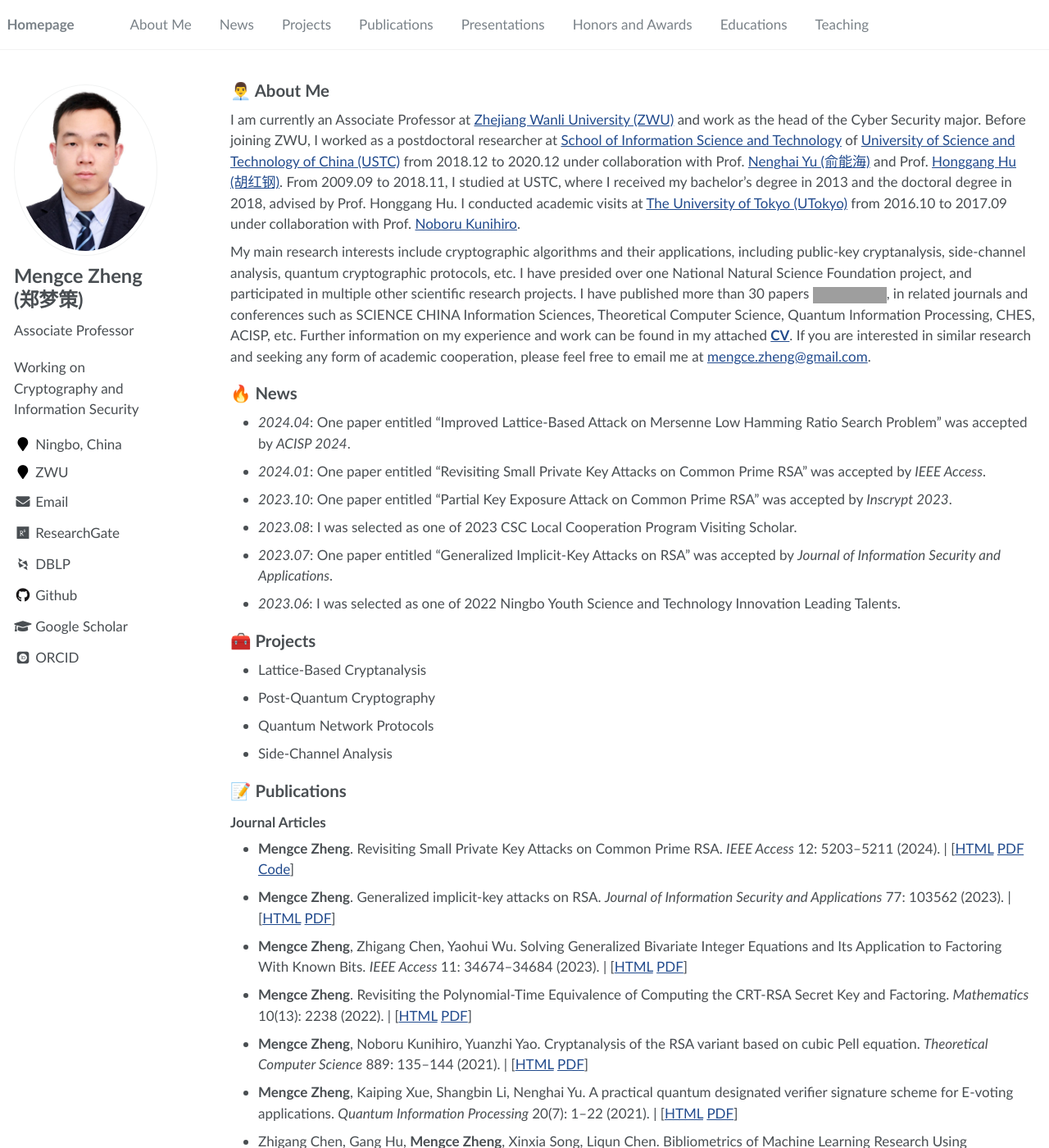
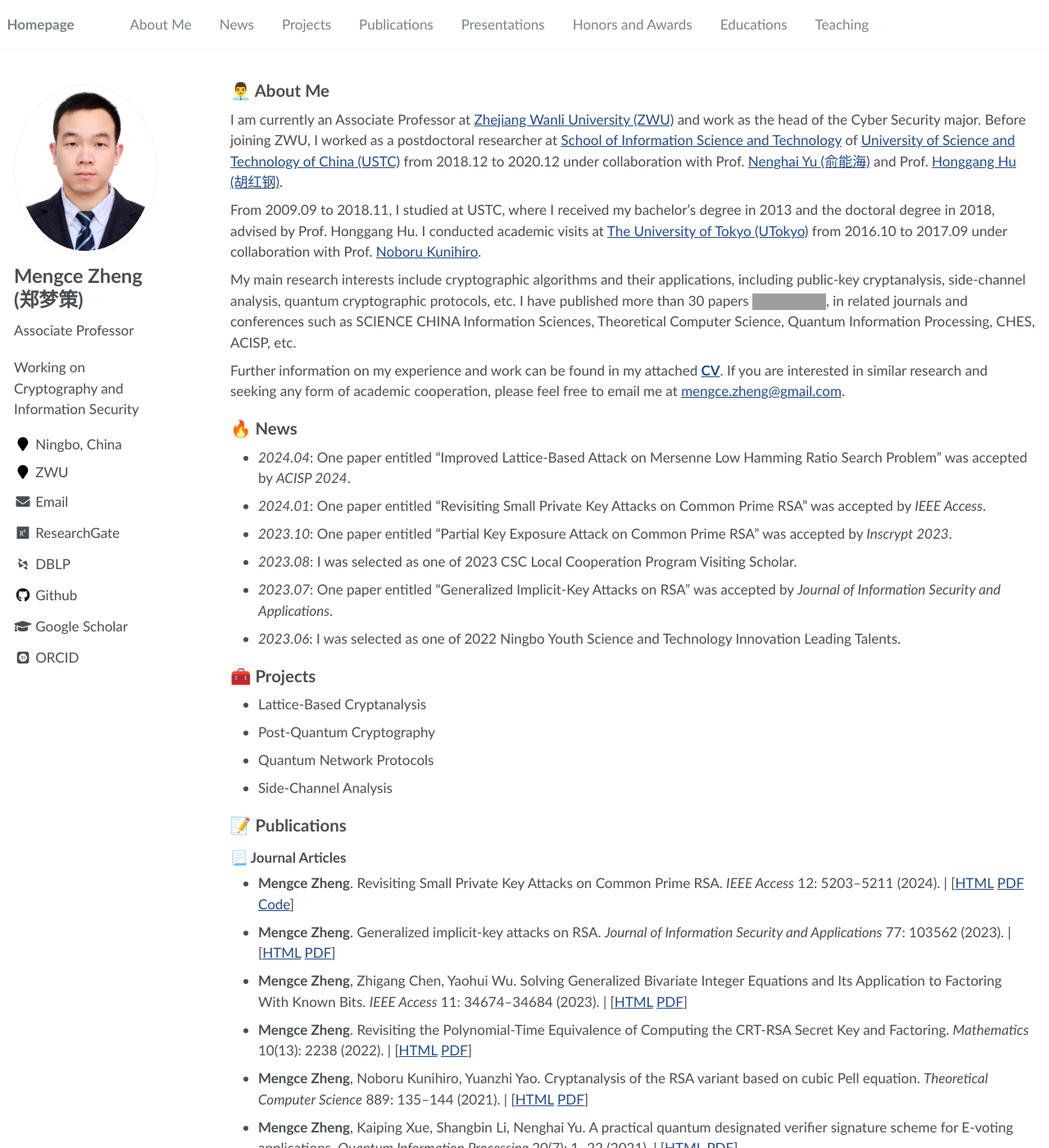
Before and after one commit to MengceZheng/MengceZheng.github.io, a Jekyll site: the page built from _pages/about.md, in a window 1280 px wide and 1400 px high. Shown: the whole window at 82% size. Built offline with Jekyll 4.4.1, drawn with Linux system fonts in a browser that asks for light colours; some web fonts are replaced; some of the changed text lies outside the part shown; grey boxes are pictures that could not be loaded.

Commit message:
update about.md

```diff
--- a/_pages/about.md
+++ b/_pages/about.md
@@ -19,12 +19,13 @@ redirect_from:
 
 I am currently an Associate Professor at [Zhejiang Wanli University (ZWU)](https://www.zwu.edu.cn/) and work as the head of the Cyber Security major.
 Before joining ZWU, I worked as a postdoctoral researcher at [School of Information Science and Technology](https://sist.ustc.edu.cn/main.htm) of [University of Science and Technology of China (USTC)](https://www.ustc.edu.cn/) from 2018.12 to 2020.12 under collaboration with Prof. [Nenghai Yu (俞能海)](https://faculty.ustc.edu.cn/yunenghai/zh_CN/index.htm) and Prof. [Honggang Hu (胡红钢)](https://faculty.ustc.edu.cn/huhonggang/zh_CN/index.htm).
+
 From 2009.09 to 2018.11, I studied at USTC, where I received my bachelor's degree in 2013 and the doctoral degree in 2018, advised by Prof. Honggang Hu.
 I conducted academic visits at [The University of Tokyo (UTokyo)](https://www.u-tokyo.ac.jp/en/) from 2016.10 to 2017.09 under collaboration with Prof. [Noboru Kunihiro](https://www.crisec.cs.tsukuba.ac.jp/kunihiro/english/).
 
 My main research interests include cryptographic algorithms and their applications, including public-key cryptanalysis, side-channel analysis, quantum cryptographic protocols, etc.
-I have presided over one National Natural Science Foundation project, and participated in multiple other scientific research projects.
 I have published more than 30 papers <a href='https://scholar.google.com/citations?user=WgoBZnkAAAAJ'><img src="https://img.shields.io/endpoint?logo=Google%20Scholar&url=https%3A%2F%2Fcdn.jsdelivr.net%2Fgh%2FMengceZheng%2FMengceZheng.github.io@google-scholar-stats%2Fgs_data_shieldsio.json&labelColor=f6f6f6&color=9cf&style=flat&label=citations"></a>, in related journals and conferences such as SCIENCE CHINA Information Sciences, Theoretical Computer Science, Quantum Information Processing, CHES, ACISP, etc.
+
 Further information on my experience and work can be found in my attached [**CV**](/assets/files/CV.pdf).
 If you are interested in similar research and seeking any form of academic cooperation, please feel free to email me at [mengce.zheng@gmail.com](mailto:mengce.zheng@gmail.com).
 
@@ -49,7 +50,7 @@ If you are interested in similar research and seeking any form of academic coope
 
 ## 📝 Publications
 
-### Journal Articles
+### 📃 Journal Articles
 
 - **Mengce Zheng**. Revisiting Small Private Key Attacks on Common Prime RSA. *IEEE Access* 12: 5203--5211 (2024). \| \[[HTML](https://ieeexplore.ieee.org/document/10380560) [PDF](/assets/files/Zheng24.pdf) [Code](https://github.com/MengceZheng/SPKA_CPRSA)\]
 - **Mengce Zheng**. Generalized implicit-key attacks on RSA. *Journal of Information Security and Applications* 77: 103562 (2023). \| \[[HTML](https://www.sciencedirect.com/science/article/pii/S2214212623001461) [PDF](/assets/files/Zheng23.pdf)\]
@@ -64,7 +65,7 @@ If you are interested in similar research and seeking any form of academic coope
 - **Mengce Zheng**, Honggang Hu, Zilong Wang. Generalized cryptanalysis of RSA with small public exponent. *SCIENCE CHINA Information Sciences* 59(3): 32108:1--32108:10 (2016). \| \[[HTML](https://link.springer.com/article/10.1007/s11432-015-5325-7) [PDF](/assets/files/ZHW16.pdf)\]
 - **Mengce Zheng**, Honggang Hu. Cryptanalysis of Prime Power RSA with two private exponents. *SCIENCE CHINA Information Sciences* 58(11): 1--8 (2015). \| \[[HTML](https://link.springer.com/article/10.1007/s11432-015-5409-4) [PDF](/assets/files/ZH15.pdf)\]
 
-### Conference Proceedings
+### 📖 Conference Proceedings
 
 - **Mengce Zheng**. Partial Key Exposure Attack on Common Prime RSA. In: *Inscrypt* 2023. \| \[[ePrint](https://eprint.iacr.org/2024/061)\]
 - Shukun An, Jianzhao Liu, Xiaolin Duan, **Mengce Zheng**, Honggang Hu. Strengthening Profiled Side Channel Attacks on AES via Multi-view Information Aggregation. *CIS* 2021.
```
